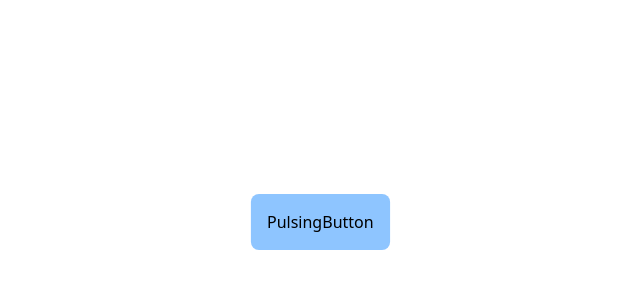
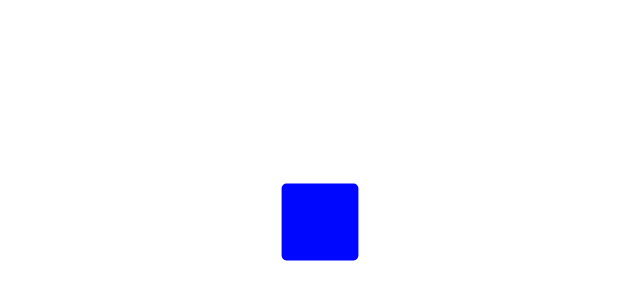
Before and after one commit to G1DY/FramerMotion, a React (Vite) app in the folder keyframes/: page / in a window 1280 px wide. Shown: the part 178-478 px from the top of the page, without its empty margins (320-960 px from the left). Built offline with nearby package versions, Linux system fonts and the light colour scheme.

Commit message:
changing color rectangle project

```diff
--- a/keyframes/src/App.tsx
+++ b/keyframes/src/App.tsx
@@ -1,9 +1,9 @@
-import PulsingButton from "./KeyFrames/PulsingButton";
+import ColorChange from "./KeyFrames/ColorChange";
 
 const App = () => {
   return (
     <div className="relative justify-center flex items-center h-screen w-screen">
-      <PulsingButton />
+      <ColorChange />
     </div>
   );
 };
--- /dev/null
+++ b/keyframes/src/KeyFrames/ColorChange.tsx
@@ -0,0 +1,18 @@
+import { motion } from "framer-motion";
+const ColorChange = () => {
+  return (
+    <motion.div
+      className=" absolute rounded p-4 w-16 h-16"
+      animate={{
+        backgroundColor: ["#FF0000", "#00FF00", "#0000FF", "#FF0000"],
+        scale: [1, 1.1, 1.2, 1],
+      }}
+      transition={{
+        duration: 3,
+        repeat: Infinity,
+        ease: "easeInOut",
+      }}
+    />
+  );
+};
+export default ColorChange;
```
